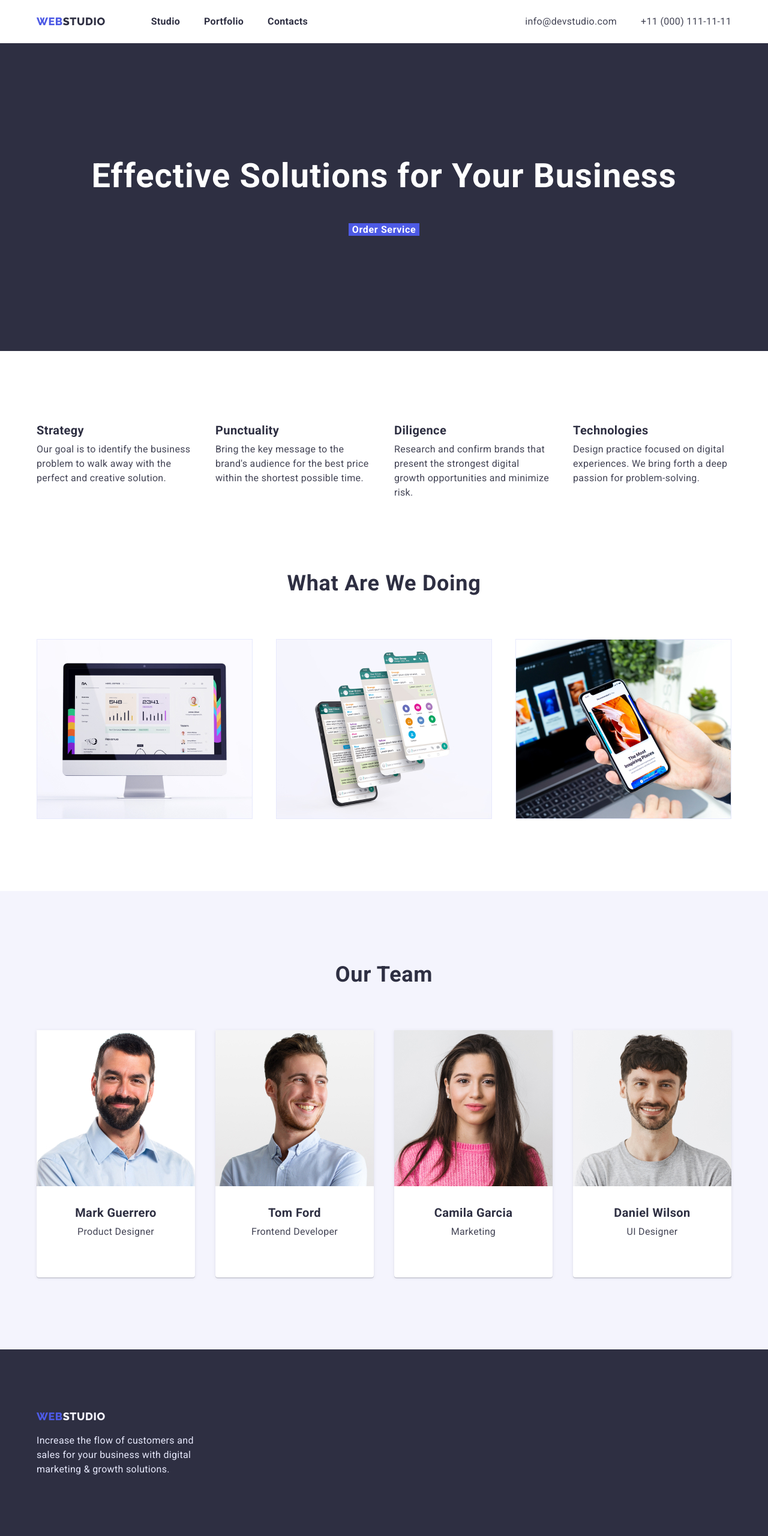
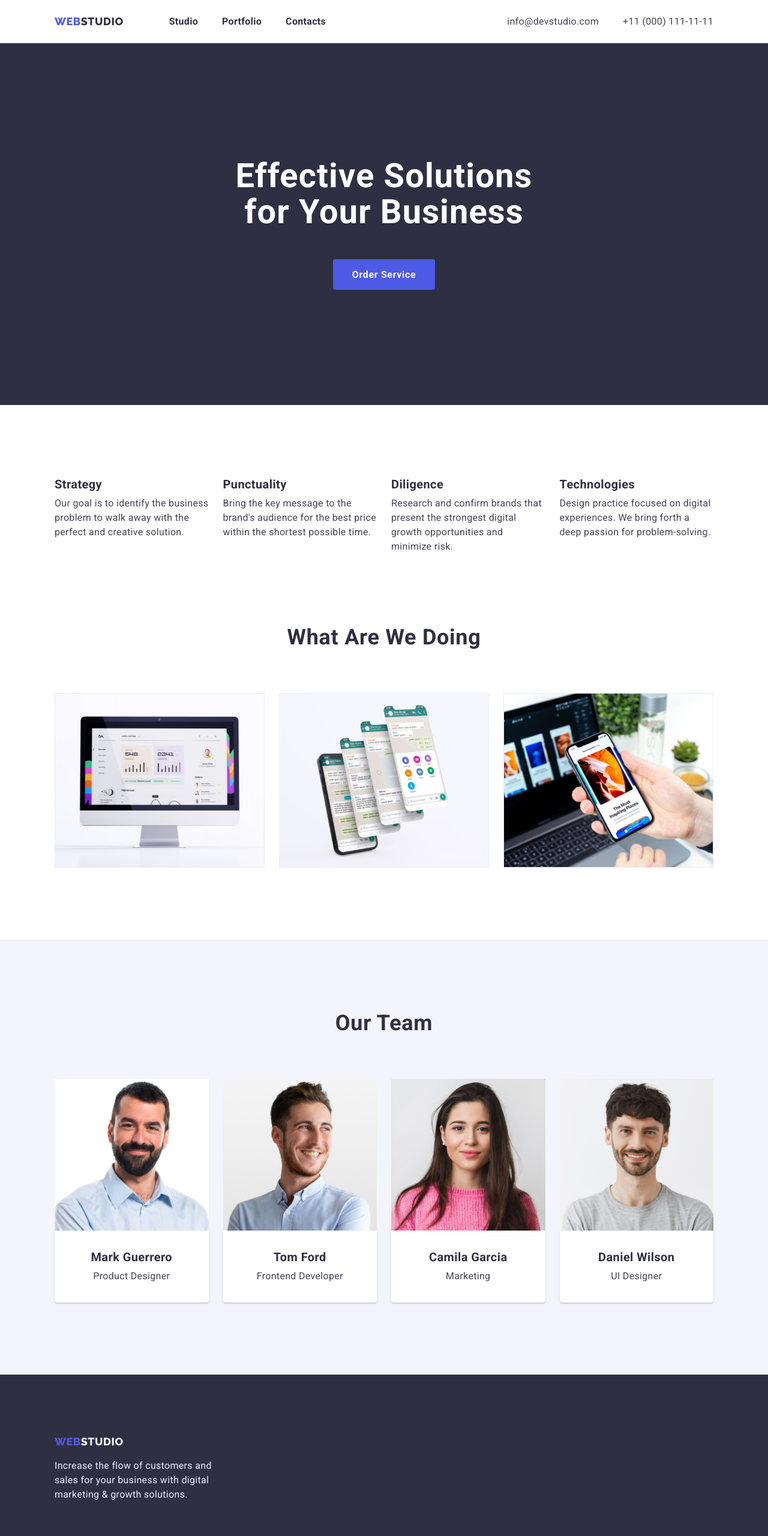
Before and after one commit to irysik123/goit-markup-hw-03, a plain HTML site: page index.html in a window 1280 px wide. Shown: the top 2560 px of the page at 60% size. Drawn offline with nearby package versions, Linux system fonts and the light colour scheme.

Commit message:
fixing mistakes after review

```diff
--- a/index.html
+++ b/index.html
@@ -97,49 +97,33 @@
             <h2 class="team-title">Our Team</h2>
                 <ul class="team-list list">
                     <li class="team-list-item">
-                        <article class="card">
-                            <div class="card-team">
                                 <img src="./images/mark_guerrero.jpeg" alt="mark_guerrero" width="264">
-                            </div>
-                            <div class="card-team-descr">
+                            <div class="card">
                                 <h3 class="team-title-small">Mark Guerrero</h3>
                                 <p class="team-description">Product Designer</p>
                             </div>
-                        </article>
                     </li>
                     <li class="team-list-item">
-                        <article class="card">
-                            <div class="card-team">
                                 <img src="./images/tom_ford.jpeg" alt="tom_ford" width="264">
-                            </div>
-                            <div class="card-team-descr">
+                            <div class="card">
                                 <h3 class="team-title-small">Tom Ford</h3>
                                 <p class="team-description">Frontend Developer</p>
                             </div>
-                        </article>
                     </li>
 
                     <li class="team-list-item">
-                        <article class="card">
-                            <div class="card-team">
                                 <img src="./images/camila_garcia.jpeg" alt="camila_garcia" width="264">
-                            </div>
-                            <div class="card-team-descr">
+                            <div class="card">
                                 <h3 class="team-title-small">Camila Garcia</h3>
                                 <p class="team-description">Marketing</p>
                             </div>
-                        </article>
                     </li>
                     <li class="team-list-item">
-                        <article class="card">
-                            <div class="card-team">
                                 <img src="./images/daniel_wilson.jpeg" alt="daniel_wilson" width="264">
-                            </div>
-                            <div class="card-team-descr">
+                            <div class="card">
                                 <h3 class="team-title-small">Daniel Wilson</h3>
                                 <p class="team-description">UI Designer</p>
                             </div>
-                        </article>
                     </li>
                 </ul>
         </div>
--- a/styles.css
+++ b/styles.css
@@ -41,12 +41,12 @@ body {
 }
 
 .container {
-    width: 1158px;
+    width: 1128px;
     margin-left: auto;
     margin-right: auto;
-/*     padding-left: 15px;
+    padding-left: 15px;
     padding-right: 15px;
- */   /*  outline: 2px solid tomato;  */
+   /*  outline: 2px solid tomato;  */
 }
 
 .list {
@@ -64,9 +64,10 @@ header {
 }
 
 .header {
-   padding-top: 24px;
+/*    padding-top: 24px;
    padding-bottom: 24px;
-   display: flex;
+ */
+    display: flex;
    align-items: center;
 }
 
@@ -76,6 +77,11 @@ header {
 
 .header-list {
     display: flex;
+}
+
+.menu-item {
+    padding-top: 24px;
+    padding-bottom: 24px;
 }
 
 .header-list-item:not(:last-child) {
@@ -105,6 +111,8 @@ header {
 .logo {
     display: block;
     margin-right: 76px;
+    padding-top: 24px;
+    padding-bottom: 24px;
 
     font-family: 'Raleway',sans-serif;
     font-weight: 800;
@@ -114,6 +122,11 @@ header {
     text-transform: uppercase;
 
     color: var(--main-text-color);
+}
+
+.contacts-item {
+    padding-top: 24px;
+    padding-bottom: 24px;
 }
 
 
@@ -161,6 +174,9 @@ header {
 }
 
 .hero-title {
+    width: 500px;
+    margin: 0 auto;
+
     font-weight: 600;
     font-size: 56px;
     line-height: 1.07;
@@ -179,8 +195,11 @@ header {
 .hero-button {
 
     margin-top: 48px;
+    padding: 16px 32px;
+    gap: 10px;
     border: 0;
     outline: none;
+    border-radius: 4px;
 
     background-color: var(--button-text-color);
     font-weight: 600;
@@ -208,7 +227,7 @@ header {
 .skills-list {
     display: flex;
     flex-wrap: nowrap;
-    justify-content: space-between;
+    gap: 24px;
 }
 
 .visually-hidden {
@@ -248,7 +267,7 @@ header {
 .mission-list {
     margin-top: 72px;
     display: flex;
-    justify-content: space-between;
+    gap: 24px;
 }
 
 .mission-title {
@@ -297,14 +316,6 @@ header {
     text-align: center;
 }
 
-.team-description {
-    margin-bottom: 32px;
-}
-
-.card-team-descr {
-    padding: 32px 16px;
-}
-
 .team-description,
 .filter-gallery-descr {
     font-weight: 400;
@@ -320,11 +331,14 @@ header {
     background-color: #FFFFFF;
     box-shadow: 0px 1px 6px rgba(46, 47, 66, 0.08), 0px 1px 1px rgba(46, 47, 66, 0.16), 0px 2px 1px rgba(46, 47, 66, 0.08);
     border-radius: 0px 0px 4px 4px;
+
+    padding: 32px 0;
+
 }
 
 .team-list {
     display: flex;
-    justify-content: space-between;
+    gap: 24px;
 }
 
 .team-list-item {
@@ -368,6 +382,10 @@ header {
 }
 
 /* ----------Portfolio------- */
+.filter .container {
+    box-sizing: content-box;
+}
+
 .filter{
     padding-top: 96px;
     padding-bottom: 120px;
@@ -378,6 +396,13 @@ header {
 
     margin-bottom: 72px;
 }
+
+.filter-button {
+    padding: 12px 24px;
+    border: 1px solid #E7E9FC;
+    border-radius: 4px;
+}
+
 
 .filter-list-buttons .filter-list-item + .filter-list-item {
     margin-left: 24px;
@@ -401,7 +426,6 @@ header {
 
 .filter-list-gallery {
     display: flex;
-    justify-content: space-between;
     flex-wrap: wrap;
     row-gap: 48px;
     column-gap: 24px;
@@ -429,3 +453,7 @@ header {
 .card-gallery-descr {
     padding: 32px 16px;
 }
+
+.filter-gallery-item .card{
+    padding: 0;
+}
```
Also changed, not shown: portfolio.html (+12 -18 lines).
